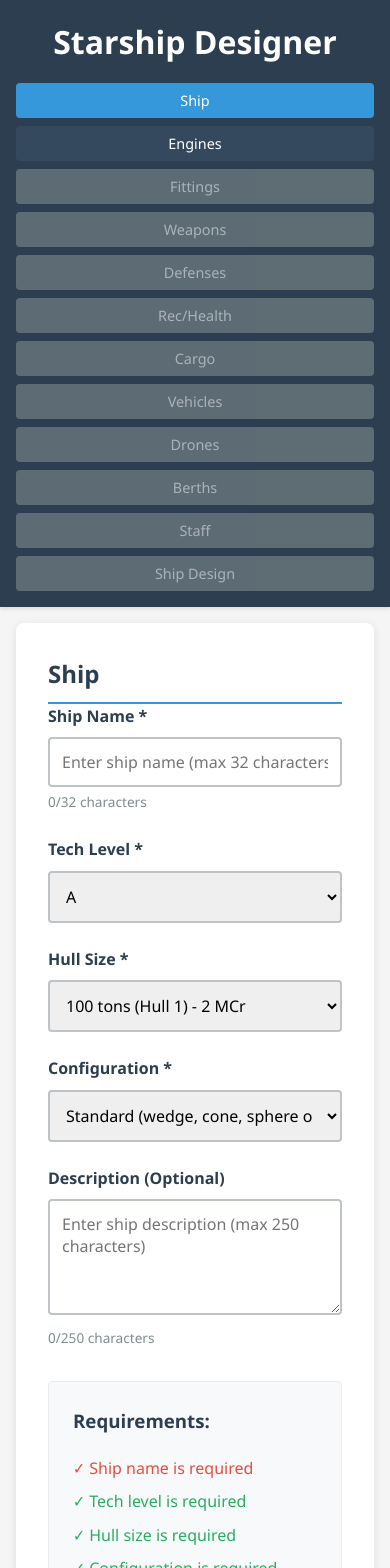
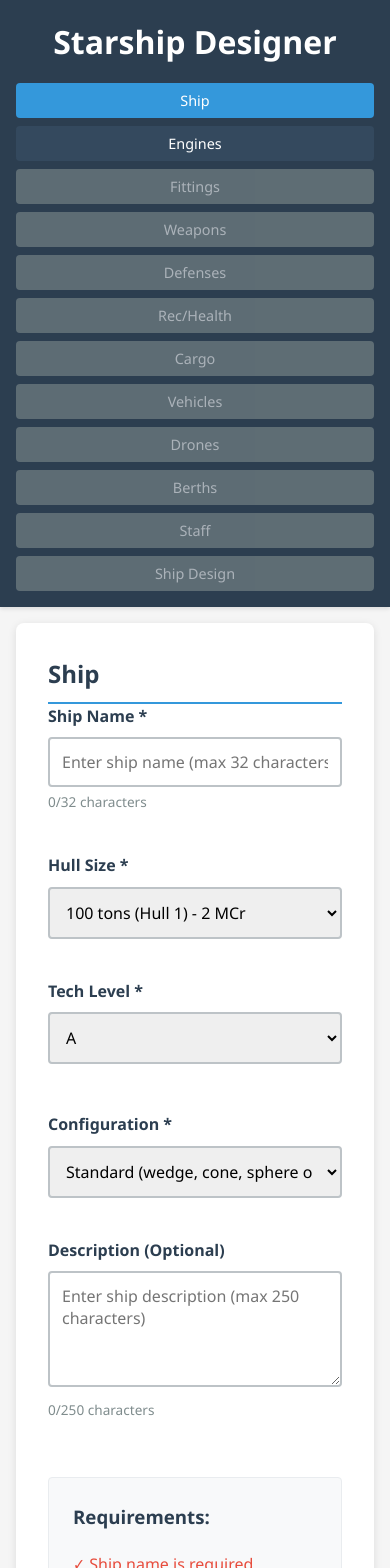
Before and after one commit to DavidLDawes/aid, a React (Vite) app in the folder starship-designer/: page / in a window 390 px wide. Shown: the top 1568 px of the page. Built offline with nearby package versions, Linux system fonts and the light colour scheme.

Commit message:
Dave applying Claude's mods to the engines panel

```diff
--- a/starship-designer/src/App.css
+++ b/starship-designer/src/App.css
@@ -310,6 +310,20 @@
   font-weight: 600;
 }
 
+.ship-basic-info-row {
+  display: grid;
+  grid-template-columns: 1fr 1fr 1fr;
+  gap: 1rem;
+  margin-bottom: 1.5rem;
+}
+
+.ship-config-description-row {
+  display: grid;
+  grid-template-columns: 1fr 2fr;
+  gap: 1rem;
+  margin-bottom: 1.5rem;
+}
+
 .engine-summary {
   margin-top: 2rem;
   background-color: #f8f9fa;
@@ -546,4 +560,14 @@
     grid-template-columns: 1fr;
     gap: 1rem;
   }
+
+  .ship-basic-info-row {
+    grid-template-columns: 1fr;
+    gap: 1rem;
+  }
+
+  .ship-config-description-row {
+    grid-template-columns: 1fr;
+    gap: 1rem;
+  }
 }
--- a/starship-designer/src/components/ShipPanel.tsx
+++ b/starship-designer/src/components/ShipPanel.tsx
@@ -14,6 +14,7 @@ const ShipPanel: React.FC<ShipPanelProps> = ({ ship, onUpdate }) => {
 
   return (
     <div className="panel-content">
+      <div className="ship-basic-info-row">
         <div className="form-group">
           <label htmlFor="ship-name">Ship Name *</label>
           <input
@@ -25,19 +26,6 @@ const ShipPanel: React.FC<ShipPanelProps> = ({ ship, onUpdate }) => {
             placeholder="Enter ship name (max 32 characters)"
           />
           <small>{ship.name.length}/32 characters</small>
-      </div>
-
-      <div className="form-group">
-        <label htmlFor="tech-level">Tech Level *</label>
-        <select
-          id="tech-level"
-          value={ship.tech_level}
-          onChange={(e) => handleInputChange('tech_level', e.target.value)}
-        >
-          {TECH_LEVELS.map(level => (
-            <option key={level} value={level}>{level}</option>
-          ))}
-        </select>
         </div>
 
         <div className="form-group">
@@ -55,6 +43,21 @@ const ShipPanel: React.FC<ShipPanelProps> = ({ ship, onUpdate }) => {
           </select>
         </div>
 
+        <div className="form-group">
+          <label htmlFor="tech-level">Tech Level *</label>
+          <select
+            id="tech-level"
+            value={ship.tech_level}
+            onChange={(e) => handleInputChange('tech_level', e.target.value)}
+          >
+            {TECH_LEVELS.map(level => (
+              <option key={level} value={level}>{level}</option>
+            ))}
+          </select>
+        </div>
+      </div>
+
+      <div className="ship-config-description-row">
         <div className="form-group">
           <label htmlFor="configuration">Configuration *</label>
           <select
@@ -80,6 +83,7 @@ const ShipPanel: React.FC<ShipPanelProps> = ({ ship, onUpdate }) => {
           />
           <small>{(ship.description || '').length}/250 characters</small>
         </div>
+      </div>
 
       <div className="validation-info">
         <h3>Requirements:</h3>
```
Lines whose indentation alone changed are shown as unchanged.
